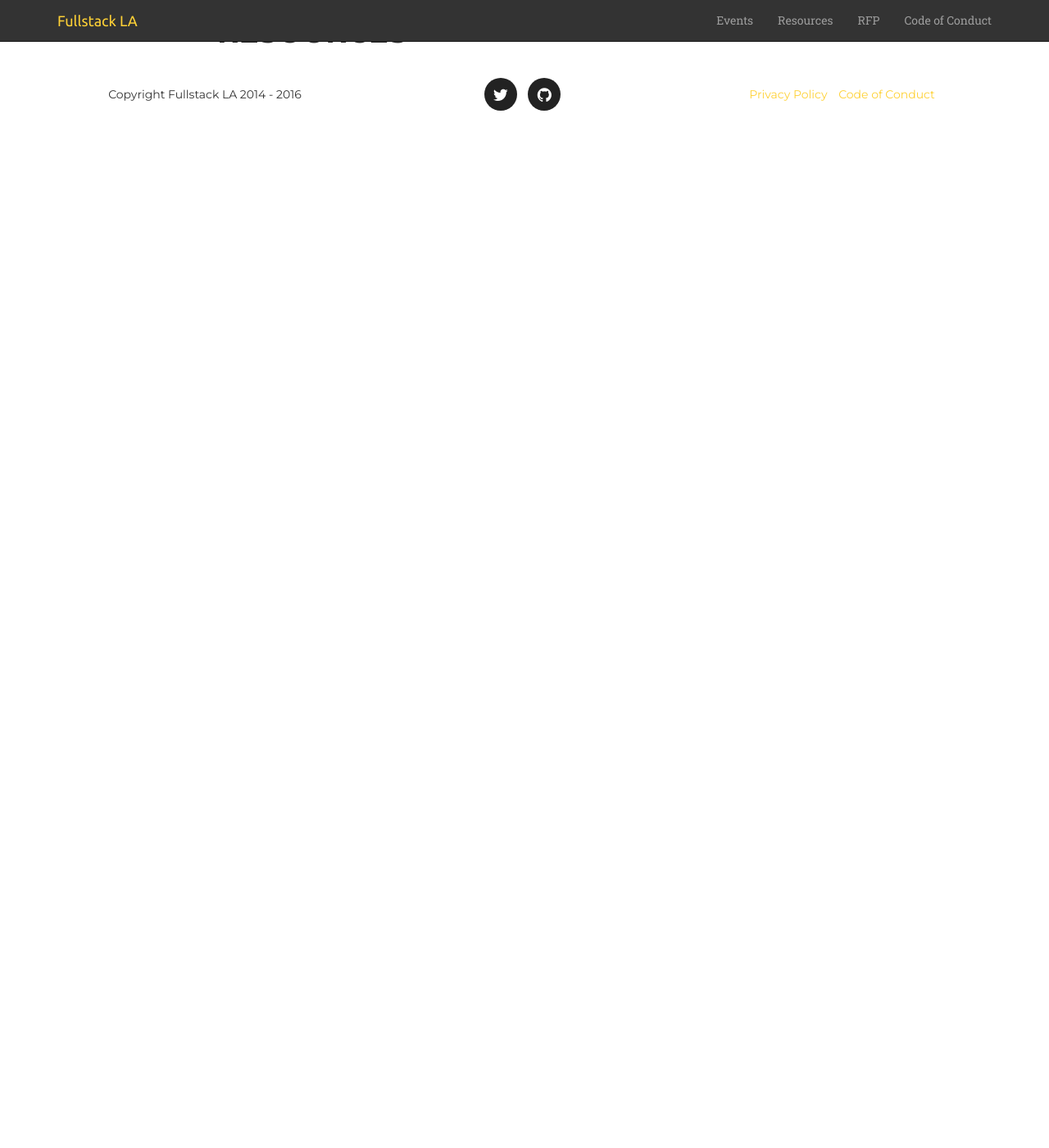
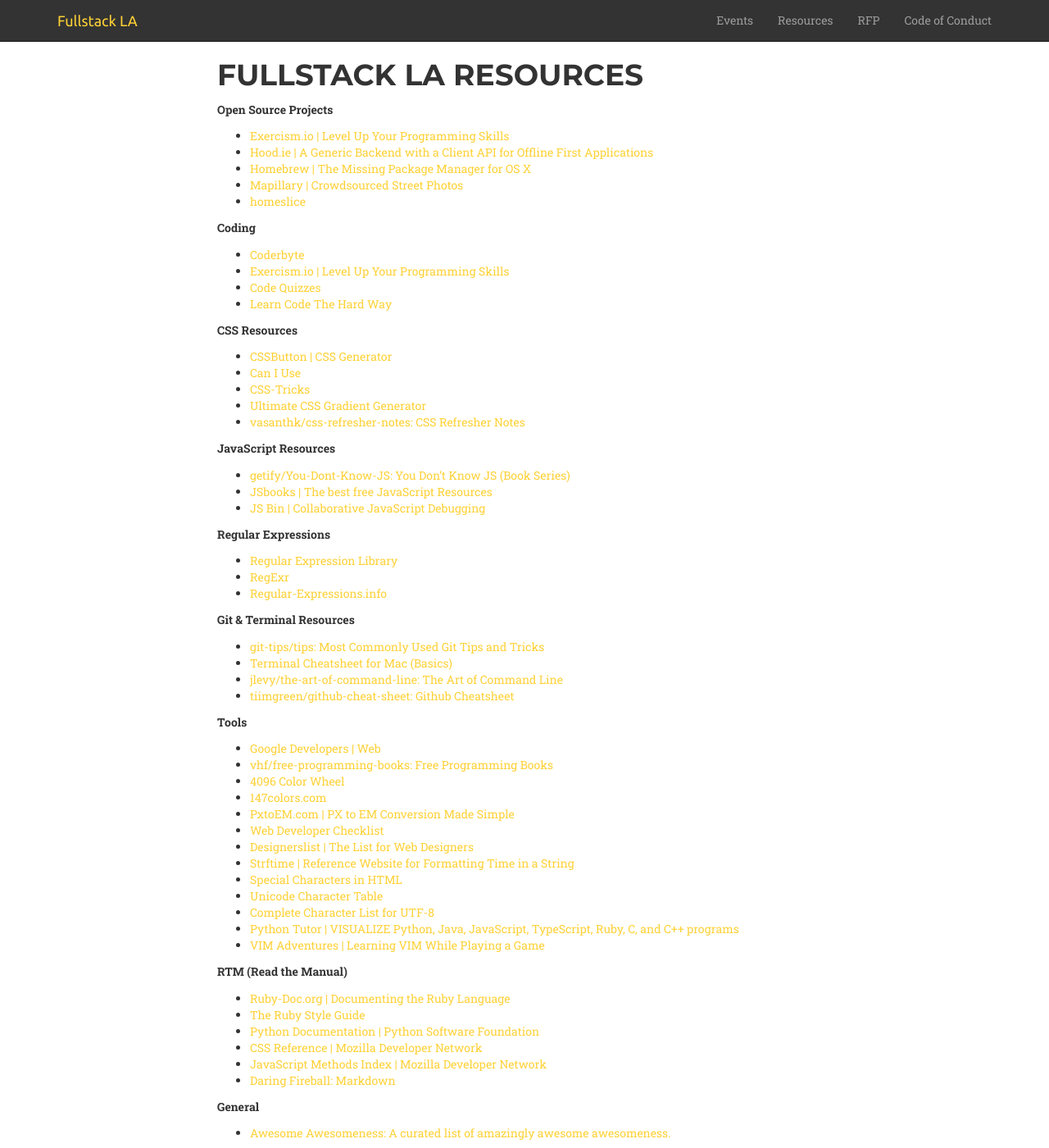
Before and after one commit to fullstackla/fullstackla.github.io, a Jekyll site: the page built from resources.md, in a window 1280 px wide and 1400 px high. Shown: the whole window at 82% size. Built offline with Jekyll 4.4.1, drawn with Linux system fonts in a browser that asks for light colours; some web fonts are replaced.

Commit message:
Fix CSS issues. Fix <h1> tags being blocked by nav block in Resources, RFP, Conduct pages. Moved citation in Code of Conduct to bottom of page. Recreated resources page, added Mapillary open source link.

```diff
--- a/_includes/events/open-source-bring.html
+++ b/_includes/events/open-source-bring.html
@@ -15,9 +15,9 @@ programing is all about collaboration. It really sucks when Vim gets in the way.
 
 <li><strong>Ruby</strong>: At Fullstack LA, we love Ruby and you or may not need it for your open source projects. But it's nice to know that you already have it preinstalled if you work on, say, <a href="http://brew.sh/" target="_blank">Homebrew</a>.<br /><br /></li>
 
-<li><strong>Homebrew 🍺</strong>: Since we use Ruby, you'll eventually come across Homebrew when you start working on future open source projects. Might as well preinstall it just in case.</li>
+<li><strong>Homebrew 🍺</strong>: Since we use Ruby, you'll eventually come across Homebrew when you start working on future open source projects. Might as well preinstall it just in case.<br /><br /></li>
 
-<li><strong>npm and Node.js</strong>: One of our current porjects, Hood.ie, is a JavaScript based open source project that relies on npm. Just <a href="https://nodejs.org/en/download/" target="_blank">install Node.js</a> (which comes installed with npm) and you'll have both on your machine for later use.<br /><br /></li>
+<li><strong>npm and Node.js</strong>: One of our current porjects, <a href="http://hood.ie/" target="_blank">Hood.ie</a>, is a JavaScript-based open source project that relies on npm. Just <a href="https://nodejs.org/en/download/" target="_blank">install Node.js</a> (which comes installed with npm) and you'll have both on your machine for later use.<br /><br /></li>
 
 <li><strong>A GitHub account</strong>: We're very active on GitHub and without it, you won't have access to our meetup show notes highlighting the evening's salient topics or the daily musings/issues we post on our <a href="https://github.com/fullstackla" target="_blank">GitHub repo</a>.</li>
 </ul>
--- a/_sass/fullstack.scss
+++ b/_sass/fullstack.scss
@@ -910,3 +910,16 @@ div.values {
         margin-top: 1.5em;
     }
 }
+
+div#page {
+    & h1:first-of-type,
+    & h2:first-of-type,
+    & h3:first-of-type,
+    & h4:first-of-type,
+    & h5:first-of-type,
+    & h6:first-of-type, {
+        margin-top: 2em;
+    }
+
+
+}
--- a/resources.md
+++ b/resources.md
@@ -2,4 +2,84 @@
 layout: pages
 ---
 
-# Resources
+Fullstack LA Resources
+======================
+
+**Open Source Projects**
+
++ [Exercism.io \| Level Up Your Programming Skills](http://exercism.io/){:target="_blank"}
++ [Hood.ie \| A Generic Backend with a Client API for Offline First Applications](http://hood.ie/){:target="_blank"}
++ [Homebrew \| The Missing Package Manager for OS X](https://github.com/Homebrew/brew/){:target="_blank"}
++ [Mapillary \| Crowdsourced Street Photos](https://www.mapillary.com/){:target="_blank"}
++ [homeslice](https://github.com/andytlr/homeslice){:target="_blank"}
+
+
+**Coding**
+
++ [Coderbyte](https://coderbyte.com/){:target="_blank"}
++ [Exercism.io \| Level Up Your Programming Skills](http://exercism.io/){:target="_blank"}
++ [Code Quizzes](http://www.codequizzes.com/){:target="_blank"}
++ [Learn Code The Hard Way](https://learncodethehardway.org/){:target="_blank"}
+
+
+**CSS Resources**
+
++ [CSSButton \| CSS Generator](http://www.cssbutton.me/){:target="_blank"}
++ [Can I Use](http://caniuse.com/){:target="_blank"}
++ [CSS-Tricks](https://css-tricks.com/){:target="_blank"}
++ [Ultimate CSS Gradient Generator](http://www.colorzilla.com/gradient-editor/){:target="_blank"}
++ [vasanthk/css-refresher-notes: CSS Refresher Notes](https://github.com/vasanthk/css-refresher-notes){:target="_blank"}
+
+
+**JavaScript Resources**
+
++ [getify/You-Dont-Know-JS: You Don't Know JS (Book Series)](https://github.com/getify/You-Dont-Know-JS){:target="_blank"}
++ [JSbooks \| The best free JavaScript Resources](http://jsbooks.revolunet.com/){:target="_blank"}
++ [JS Bin \| Collaborative JavaScript Debugging](https://jsbin.com){:target="_blank"}
+
+
+**Regular Expressions**
+
++ [Regular Expression Library](http://regexlib.com/){:target="_blank"}
++ [RegExr](http://regexr.com/){:target="_blank"}
++ [Regular-Expressions.info](http://www.regular-expressions.info/){:target="_blank"}
+
+
+**Git & Terminal Resources**
+
++ [git-tips/tips: Most Commonly Used Git Tips and Tricks](https://github.com/git-tips/tips){:target="_blank"}
++ [Terminal Cheatsheet for Mac (Basics)](https://github.com/0nn0/terminal-mac-cheatsheet){:target="_blank"}
++ [jlevy/the-art-of-command-line: The Art of Command Line](https://github.com/jlevy/the-art-of-command-line){:target="_blank"}
++ [tiimgreen/github-cheat-sheet: Github Cheatsheet](https://github.com/tiimgreen/github-cheat-sheet){:target="_blank"}
+
+
+**Tools**
+
++ [Google Developers \| Web](https://developers.google.com/web/){:target="_blank"}
++ [vhf/free-programming-books: Free Programming Books](https://github.com/vhf/free-programming-books/blob/master/{:target="_blank"}free-programming-books.md){:target="_blank"}
++ [4096 Color Wheel](http://www.ficml.org/jemimap/style/color/wheel.html){:target="_blank"}
++ [147colors.com](http://www.147colors.com/grid/){:target="_blank"}
++ [PxtoEM.com \| PX to EM Conversion Made Simple](http://pxtoem.com/){:target="_blank"}
++ [Web Developer Checklist](http://webdevchecklist.com/){:target="_blank"}
++ [Designerslist \| The List for Web Designers](http://www.designerslist.info/){:target="_blank"}
++ [Strftime \| Reference Website for Formatting Time in a String](http://strftime.net/){:target="_blank"}
++ [Special Characters in HTML](http://www.degraeve.com/reference/specialcharacters.php){:target="_blank"}
++ [Unicode Character Table](http://unicode-table.com/en/#control-character){:target="_blank"}
++ [Complete Character List for UTF-8](http://www.fileformat.info/info/charset/UTF-8/list.htm){:target="_blank"}
++ [Python Tutor \| VISUALIZE Python, Java, JavaScript, TypeScript, Ruby, C, and C++ programs](http://pythontutor.com/){:target="_blank"}
++ [VIM Adventures \| Learning VIM While Playing a Game](http://vim-adventures.com/){:target="_blank"}
+
+
+**RTM (Read the Manual)**
+
++ [Ruby-Doc.org \| Documenting the Ruby Language](http://ruby-doc.org/){:target="_blank"}
++ [The Ruby Style Guide](https://github.com/bbatsov/ruby-style-guide){:target="_blank"}
++ [Python Documentation \| Python Software Foundation](https://docs.python.org){:target="_blank"}
++ [CSS Reference \| Mozilla Developer Network](https://developer.mozilla.org/en-US/docs/Web/CSS/Reference){:target="_blank"}
++ [JavaScript Methods Index \| Mozilla Developer Network](https://developer.mozilla.org/en-US/docs/Web/JavaScript/Reference{:target="_blank"}/Methods_Index){:target="_blank"}
++ [Daring Fireball: Markdown](http://daringfireball.net/projects/markdown/){:target="_blank"}
+
+
+**General**
+
++ [Awesome Awesomeness: A curated list of amazingly awesome awesomeness.](https://github.com/bayandin/awesome-awesomeness){:target="_blank"}
```
Also changed, not shown: code-of-conduct.md (+2 -2 lines).
